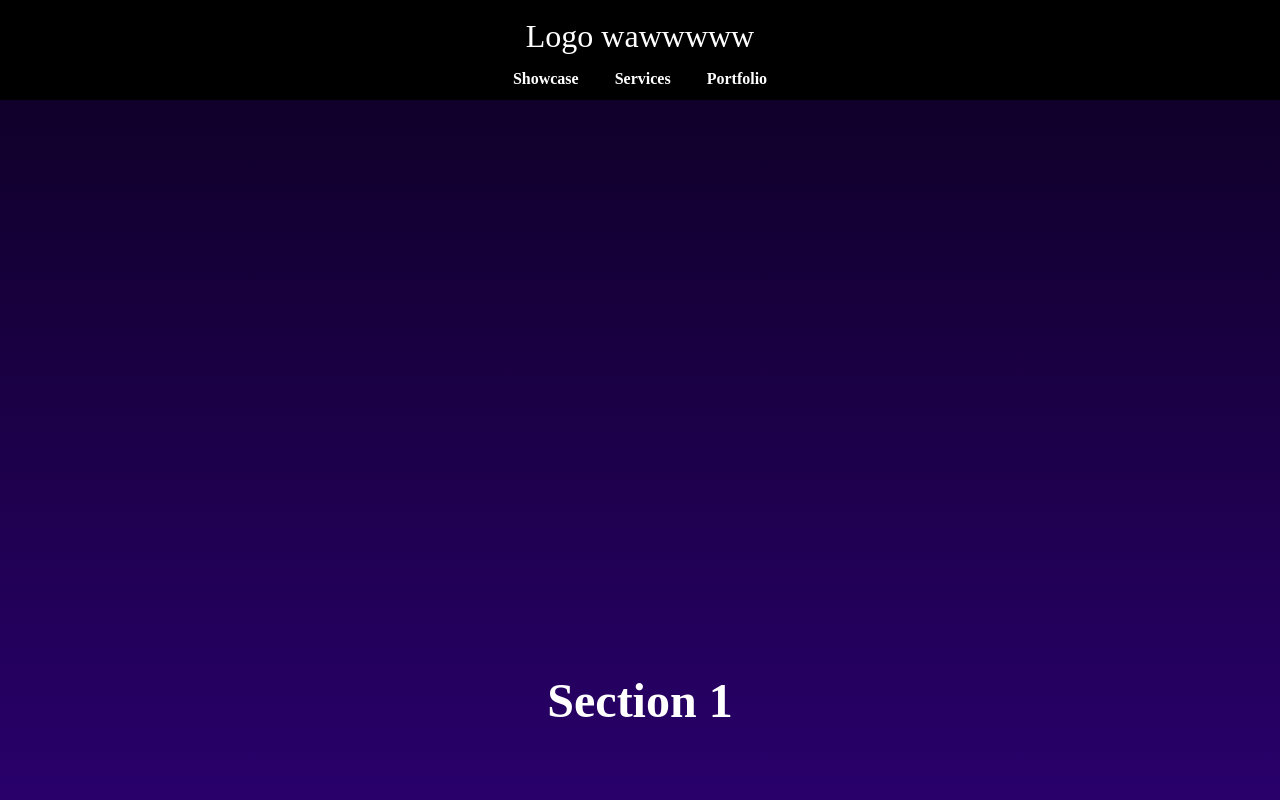
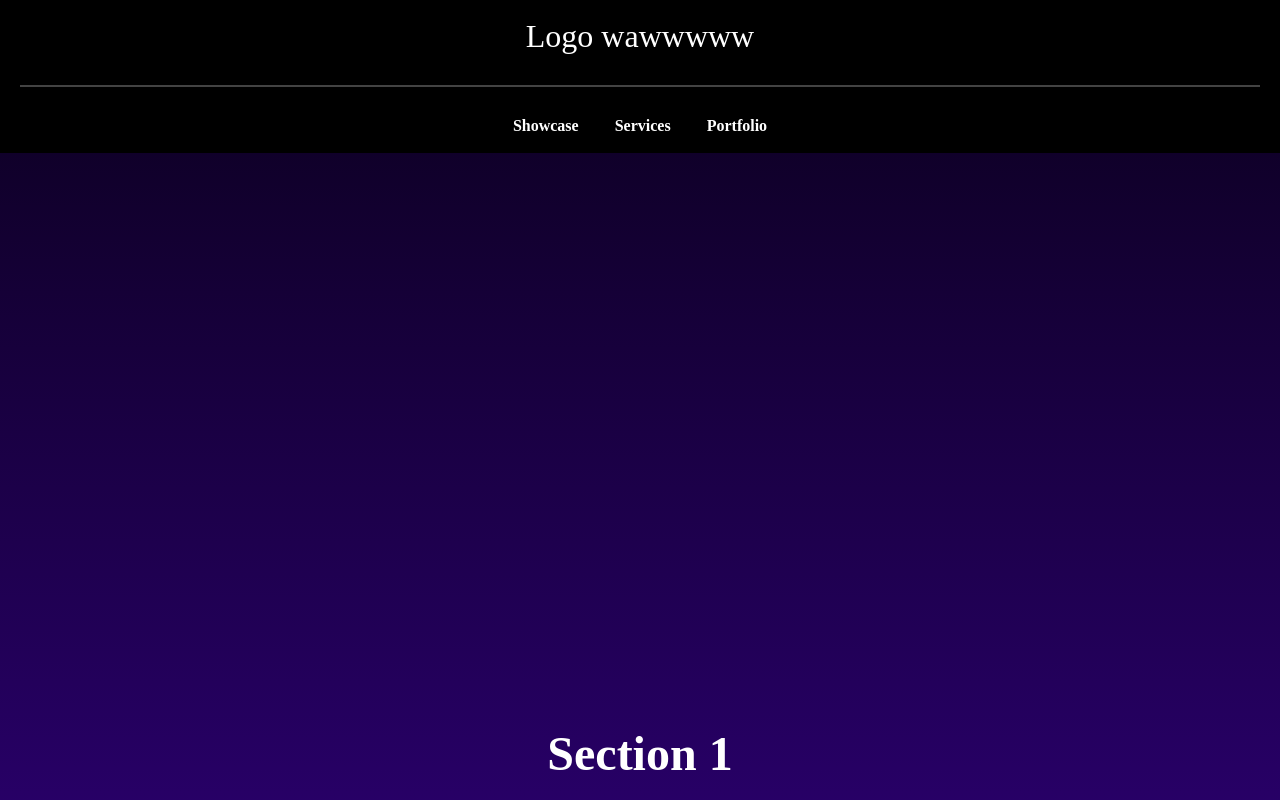
Before and after one commit to Zephy456/Tech_Bros, a plain HTML site: page index.html in a window 1280 px wide. Shown: the top 800 px of the page. Drawn offline with Linux system fonts and the light colour scheme.

Commit message:
ajout separateur header

```diff
--- a/css/style.css
+++ b/css/style.css
@@ -10,7 +10,6 @@
 
 .header {
   max-width: 100%;
-  height:100px;
   background-color: #000;
   color: #fff;
   padding: 18px 20px;
@@ -33,6 +32,13 @@ justify-self: center;
     display: flex;
     gap: 28px;
     align-items: center;
+}
+.header__divider {
+  width: 100%;
+  max-width: 100%;
+  border: none;
+  border-top: 2px solid #434343;
+  margin: 15px 0;
 }
 
 .header__link {
--- a/index.html
+++ b/index.html
@@ -10,6 +10,7 @@
 <body class="page">
   <header class="header">
       <a href="#" class="header__logo">Logo wawwwww</a>
+      <hr class="header__divider">
       <nav class="header__nav" aria-label="Navigation principale">
         <ul class="header__menu">
           <li class="header__item"><a class="header__link" href="#">Showcase</a></li>
```
